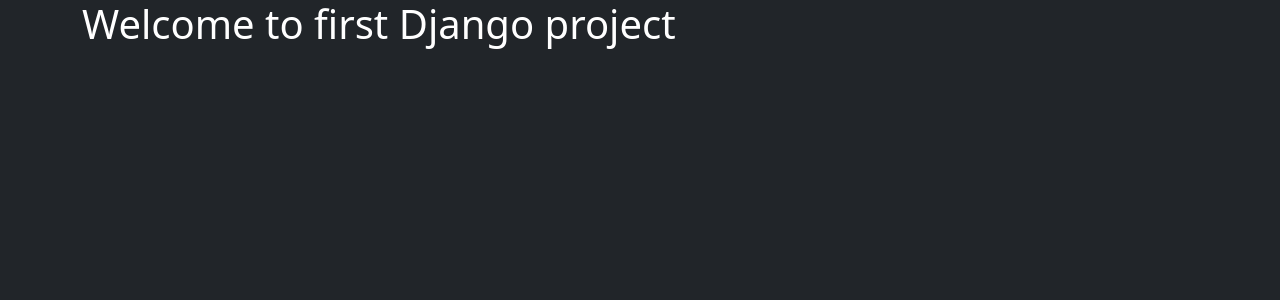
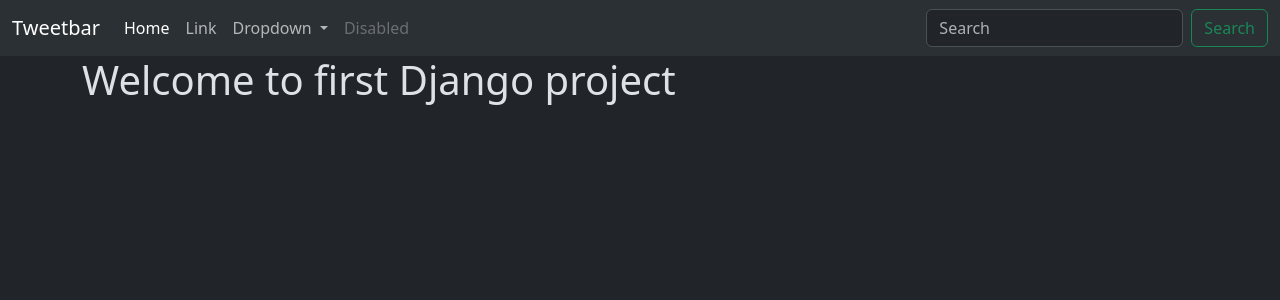
Before and after one commit to shome98/tweet_django, a Django app: page /tweet/ in a window 1280 px wide. Shown: the top 300 px of the page. Run offline with Django 5.2, Linux system fonts and the light colour scheme.

Commit message:
dark mode add

```diff
--- a/tweet_main_connect/templates/layout.html
+++ b/tweet_main_connect/templates/layout.html
@@ -1,19 +1,77 @@
 {% load static %}
 <!DOCTYPE html>
-<html lang="en">
-<head>
-    <meta charset="UTF-8">
-    <meta name="viewport" content="width=device-width, initial-scale=1.0">
-    <title>
-        {% block title %}
-        make a tweet
-        {% endblock  %}
-    </title>
-    <link href="https://cdn.jsdelivr.net/npm/bootstrap@5.3.3/dist/css/bootstrap.min.css" rel="stylesheet" integrity="sha384-QWTKZyjpPEjISv5WaRU9OFeRpok6YctnYmDr5pNlyT2bRjXh0JMhjY6hW+ALEwIH" crossorigin="anonymous">
-</head>
-<body class="bg-dark text-white">
-    <div class="container">
-        {% block content %}{% endblock  %}
-    </div>
-</body>
+<html lang="en" data-bs-theme="dark">
+  <head>
+    <meta charset="UTF-8" />
+    <meta name="viewport" content="width=device-width, initial-scale=1.0" />
+    <title>{% block title %} make a tweet {% endblock %}</title>
+    <link
+      href="https://cdn.jsdelivr.net/npm/bootstrap@5.3.3/dist/css/bootstrap.min.css"
+      rel="stylesheet"
+      integrity="sha384-QWTKZyjpPEjISv5WaRU9OFeRpok6YctnYmDr5pNlyT2bRjXh0JMhjY6hW+ALEwIH"
+      crossorigin="anonymous"
+    />
+  </head>
+  <body class="">
+    <nav class="navbar navbar-expand-lg bg-body-tertiary">
+      <div class="container-fluid">
+        <a class="navbar-brand" href="#">Tweetbar</a>
+        <button
+          class="navbar-toggler"
+          type="button"
+          data-bs-toggle="collapse"
+          data-bs-target="#navbarSupportedContent"
+          aria-controls="navbarSupportedContent"
+          aria-expanded="false"
+          aria-label="Toggle navigation"
+        >
+          <span class="navbar-toggler-icon"></span>
+        </button>
+        <div class="collapse navbar-collapse" id="navbarSupportedContent">
+          <ul class="navbar-nav me-auto mb-2 mb-lg-0">
+            <li class="nav-item">
+              <a class="nav-link active" aria-current="page" href="#">Home</a>
+            </li>
+            <li class="nav-item">
+              <a class="nav-link" href="#">Link</a>
+            </li>
+            <li class="nav-item dropdown">
+              <a
+                class="nav-link dropdown-toggle"
+                href="#"
+                role="button"
+                data-bs-toggle="dropdown"
+                aria-expanded="false"
+              >
+                Dropdown
+              </a>
+              <ul class="dropdown-menu">
+                <li><a class="dropdown-item" href="#">Action</a></li>
+                <li><a class="dropdown-item" href="#">Another action</a></li>
+                <li><hr class="dropdown-divider" /></li>
+                <li>
+                  <a class="dropdown-item" href="#">Something else here</a>
+                </li>
+              </ul>
+            </li>
+            <li class="nav-item">
+              <a class="nav-link disabled" aria-disabled="true">Disabled</a>
+            </li>
+          </ul>
+          <form class="d-flex" role="search">
+            <input
+              class="form-control me-2"
+              type="search"
+              placeholder="Search"
+              aria-label="Search"
+            />
+            <button class="btn btn-outline-success" type="submit">
+              Search
+            </button>
+          </form>
+        </div>
+      </div>
+    </nav>
+    <div class="container">{% block content %}{% endblock %}</div>
+  </body>
 </html>
```
